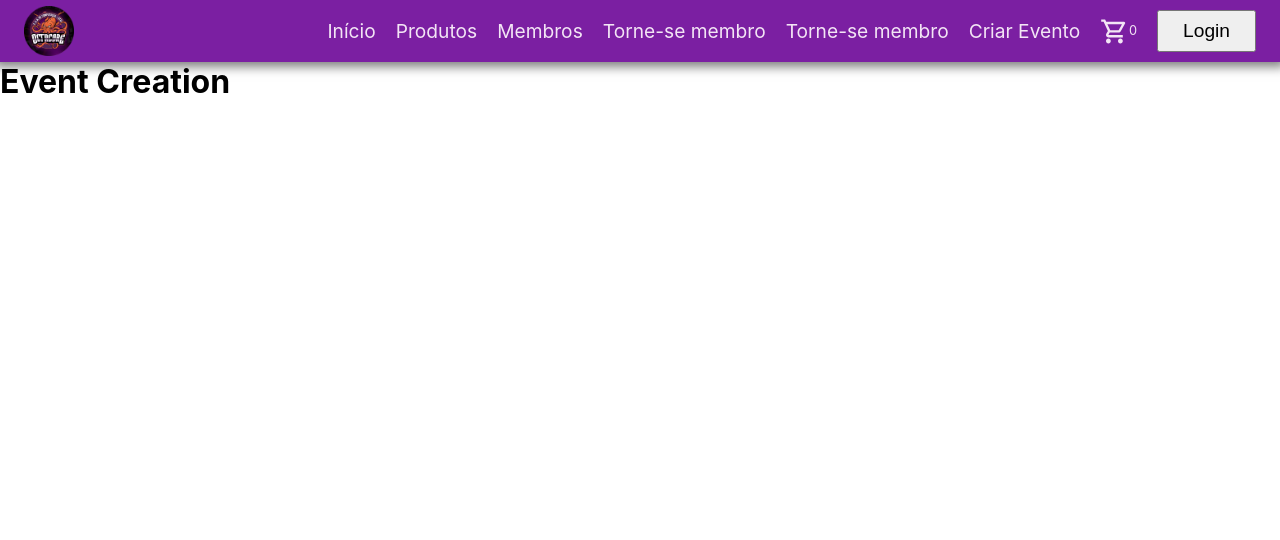
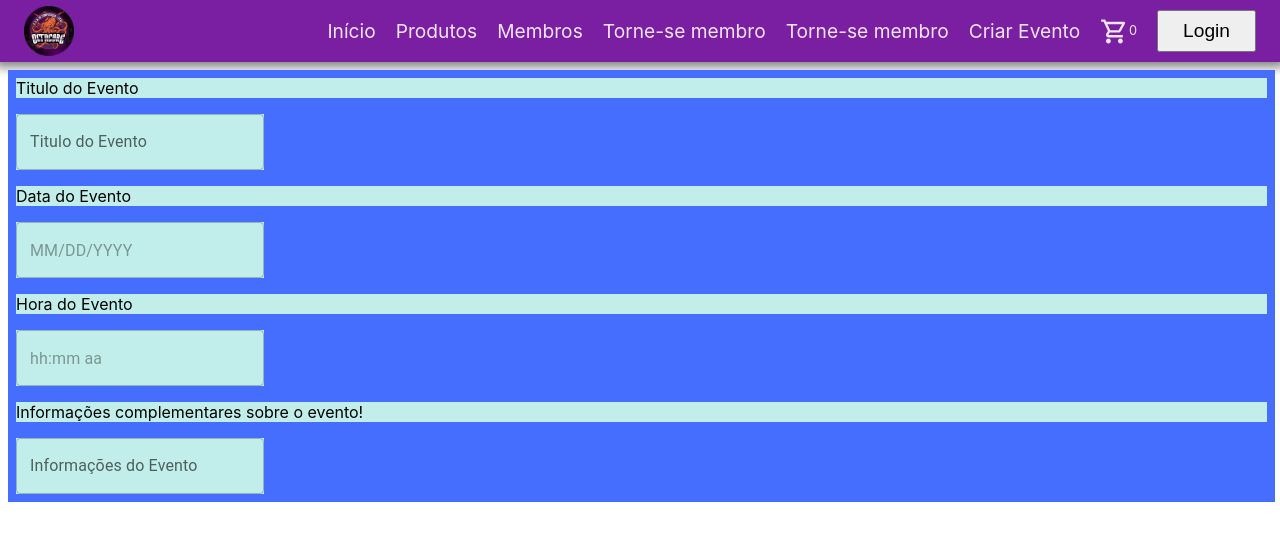
Before and after one commit to WilamisAviz15/Frontend-Atletica, a React (Create React App) app: page /event-creation in a window 1280 px wide. Shown: the top 540 px of the page. Built offline with nearby package versions, Linux system fonts and the light colour scheme.

Commit message:
eventos up

```diff
--- a/package.json
+++ b/package.json
@@ -5,7 +5,9 @@
   "dependencies": {
     "@emotion/react": "^11.11.1",
     "@emotion/styled": "^11.11.0",
-    "@mui/material": "^5.14.6",
+    "@mui/material": "^5.14.9",
+    "@mui/styled-engine-sc": "^5.14.9",
+    "@mui/x-date-pickers": "^6.13.0",
     "@testing-library/jest-dom": "^5.17.0",
     "@testing-library/react": "^13.4.0",
     "@testing-library/user-event": "^13.5.0",
@@ -15,12 +17,14 @@
     "@types/react": "^18.2.21",
     "@types/react-dom": "^18.2.7",
     "axios": "^1.5.0",
+    "dayjs": "^1.11.9",
     "react": "^18.2.0",
     "react-dom": "^18.2.0",
     "react-icons": "^4.10.1",
     "react-router-dom": "^6.4.5",
     "react-scripts": "5.0.1",
     "sass": "^1.66.1",
+    "styled-components": "^5.3.11",
     "typescript": "^4.9.5",
     "web-vitals": "^2.1.4"
   },
--- a/src/pages/event_creation/index.tsx
+++ b/src/pages/event_creation/index.tsx
@@ -1,12 +1,49 @@
 import React, { useEffect, useState } from "react";
 
-const EventCreation = () => {
+import { AdapterDayjs } from '@mui/x-date-pickers/AdapterDayjs';
+import { LocalizationProvider } from '@mui/x-date-pickers/LocalizationProvider';
+import { DatePicker } from '@mui/x-date-pickers/DatePicker';
+import Box from '@mui/material/Box';
+import TextField from '@mui/material/TextField';
 
+
+
+import { AdapterMomentHijri } from '@mui/x-date-pickers/AdapterMomentHijri';
+import { DateTimePicker } from '@mui/x-date-pickers/DateTimePicker';
+import useTheme from '@mui/system/useTheme';
+import { createTheme, ThemeProvider } from '@mui/material/styles';
+import { TimePicker } from '@mui/x-date-pickers/TimePicker';
+import { FormControl } from "@mui/material";
+
+function EventCreation() {
     return (
-        <>
-            <h1>Event Creation</h1>
-        </>
+        <FormControl sx={{
+            '& > :not(style)': { m: 1, backgroundColor: "#456efe", width: '99vw', flexDirection: 'column', justifyContent: "center", alignItems: "center" },
+        }}>
+            <Box
+                component="form"
+                sx={{
+                    '& > :not(style)': { m: 1, backgroundColor: "#c1eeea", flexDirection: 'column', justifyContent: "center", alignItems: "center" },
+                }}
+                noValidate
+                autoComplete="off"
+            >
+
+                <p>Titulo do Evento</p>
+                <TextField id="outlined-basic" label="Titulo do Evento" variant="outlined" />
+                <LocalizationProvider dateAdapter={AdapterDayjs}>
+                    <p>Data do Evento</p>
+                    <DatePicker />
+                    <p>Hora do Evento</p>
+                    <TimePicker />
+                </LocalizationProvider>
+                <p>Informações complementares sobre o evento!</p>
+                <TextField id="outlined-basic" label="Informações do Evento" variant="outlined" />
+            </Box>
+        </FormControl >
+        //
+
     );
-};
+}
 
 export default EventCreation;
--- a/src/pages/home/index.tsx
+++ b/src/pages/home/index.tsx
@@ -1,4 +1,5 @@
 import React from "react";
+
 
 const Home = () => {
   return (
```
